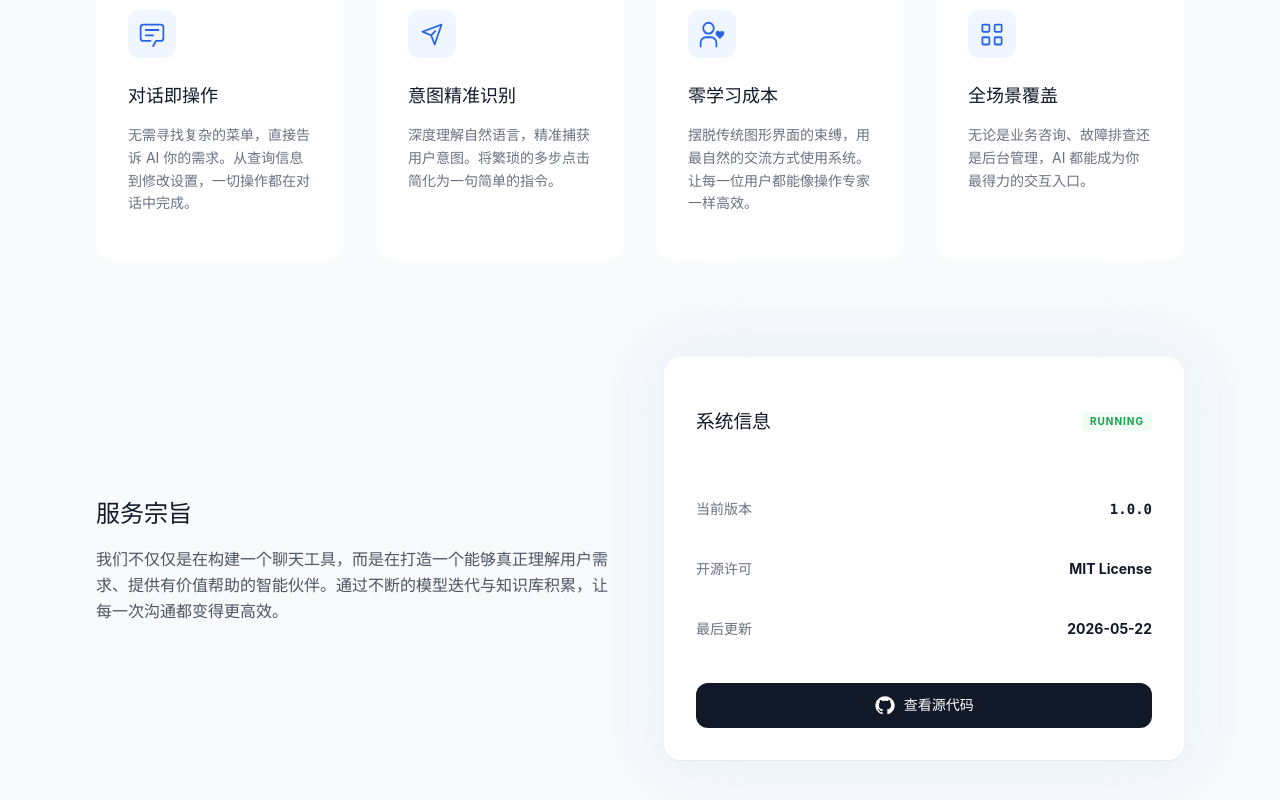
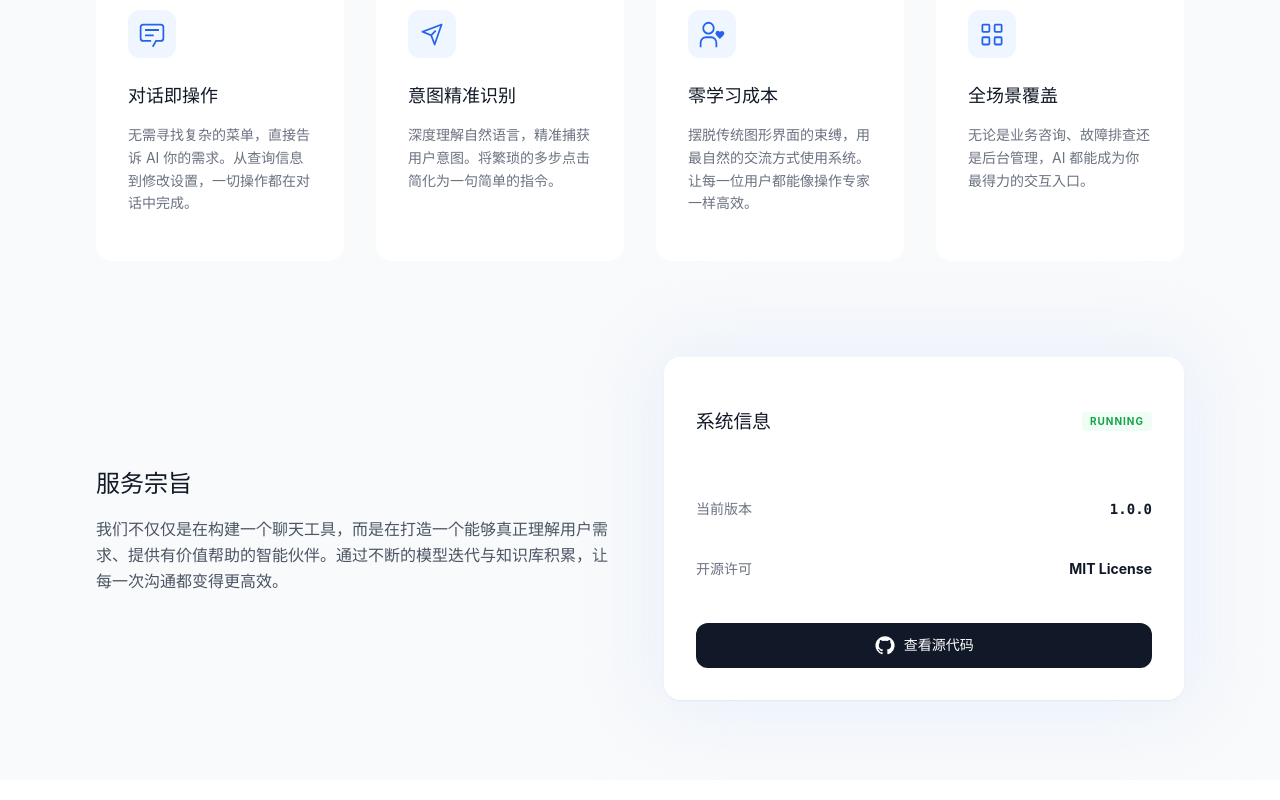
Before and after one commit to arnosolo/bruce-vue, a Vue app: page /about in a window 1280 px wide. Shown: the part 562-1362 px from the top of the page. Built offline with nearby package versions, Linux system fonts and the light colour scheme.

Commit message:
fix: 修正源码链接

```diff
--- a/src/constants/index.ts
+++ b/src/constants/index.ts
@@ -1,7 +1,7 @@
 export const APP_NAME = '聪明小黄'
 export const APP_FULL_NAME = '聪明小黄'
 export const APP_VERSION = '1.0.0'
-export const SOURCE_CODE_URL = 'https://github.com/arnosolo/ai-customer-service-vue'
+export const SOURCE_CODE_URL = 'https://github.com/arnosolo/bruce-vue'
 
 /** 触发会话标题自动总结的消息数量阈值 */
 export const TITLE_SUMMARIZATION_THRESHOLD = 4
--- a/src/views/AboutView.vue
+++ b/src/views/AboutView.vue
@@ -86,10 +86,6 @@ const features = [
                 <span class="text-sm text-gray-500">开源许可</span>
                 <span class="text-sm font-bold text-gray-900">MIT License</span>
               </div>
-              <div class="flex justify-between items-center py-3">
-                <span class="text-sm text-gray-500">最后更新</span>
-                <span class="text-sm font-bold text-gray-900">2026-05-22</span>
-              </div>
             </div>
 
             <a
```
Also changed, not shown: 2 other files (tests, documents, lock files or other folders).
